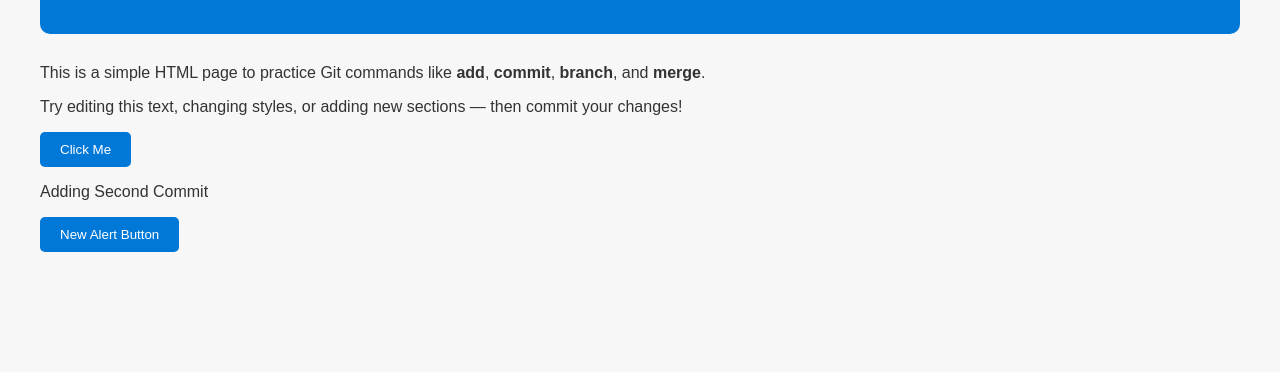
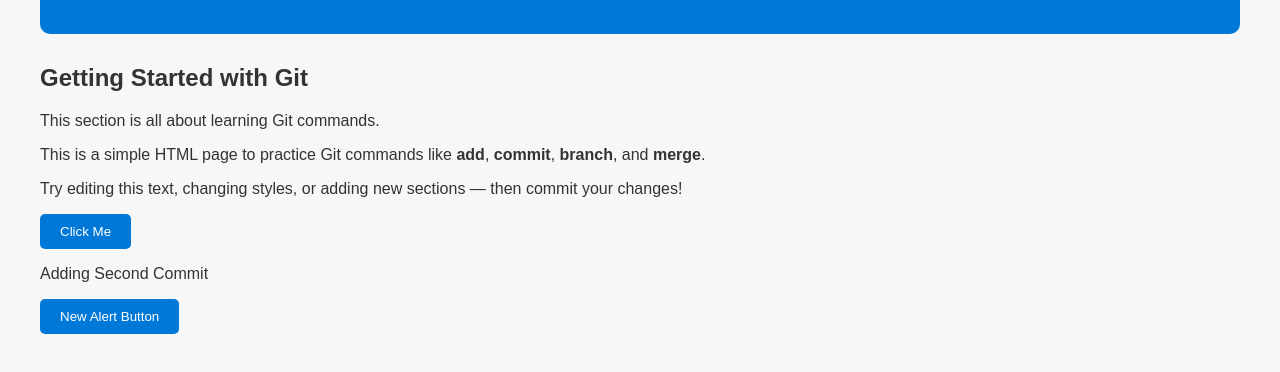
Before and after one commit to earlydawnlabs/github-practice, a plain HTML site: page index.html in a window 1280 px wide. Shown: the part 116-488 px from the top of the page. Drawn offline with Linux system fonts and the light colour scheme.

Commit message:
Adding Section

```diff
--- a/index.html
+++ b/index.html
@@ -12,6 +12,10 @@
         <h1>Welcome to My Git Practice Project</h1>
     </header>
     <main>
+        <section>
+            <h2>Getting Started with Git</h2>
+            <p>This section is all about learning Git commands.</p>
+        </section>
         <p>This is a simple HTML page to practice Git commands like <strong>add</strong>, <strong>commit</strong>, <strong>branch</strong>, and <strong>merge</strong>.</p>
         <p>Try editing this text, changing styles, or adding new sections — then commit your changes!</p>
         <button onclick="alert('Git makes version control easy!')">Click Me</button>
```
